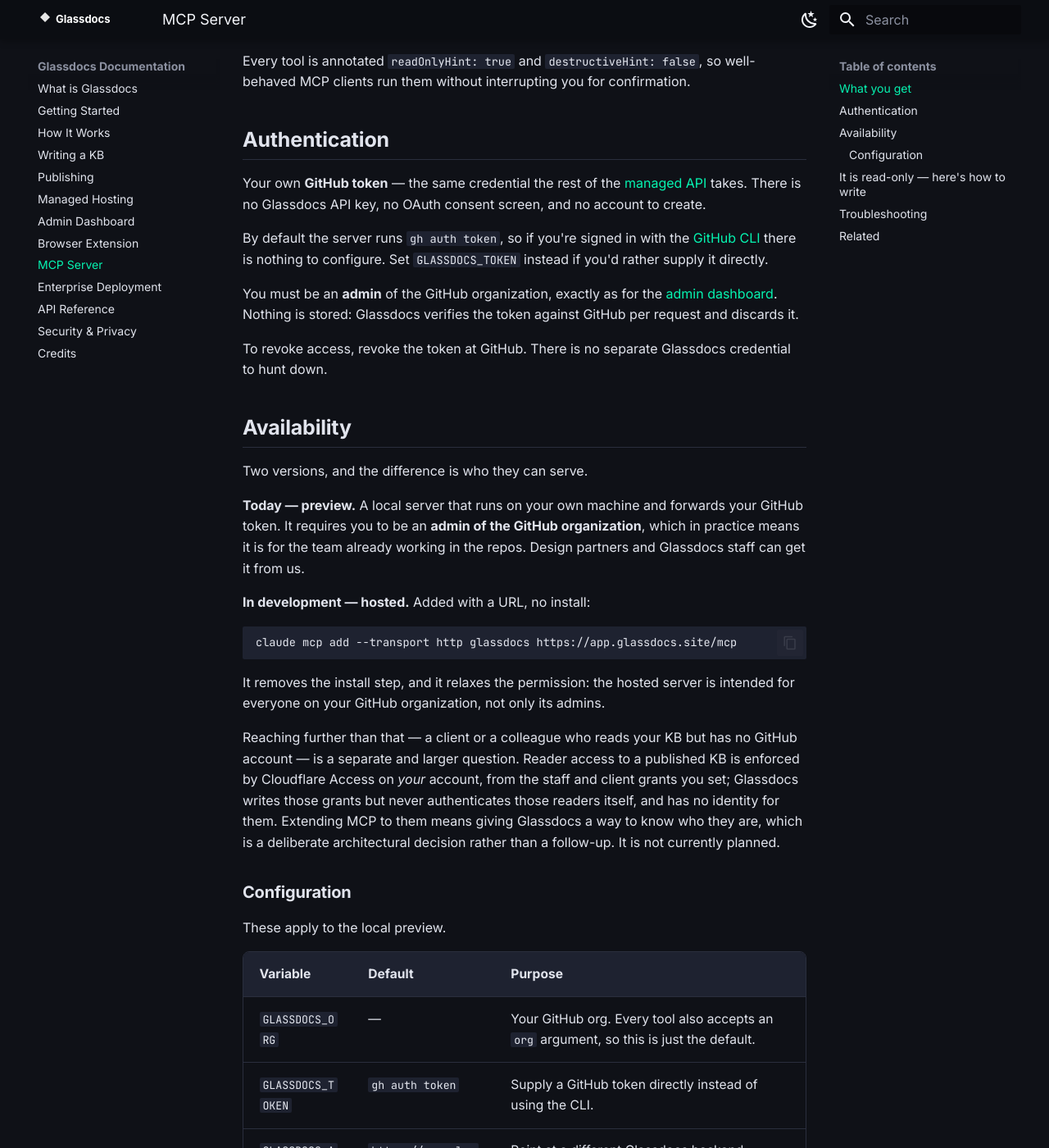
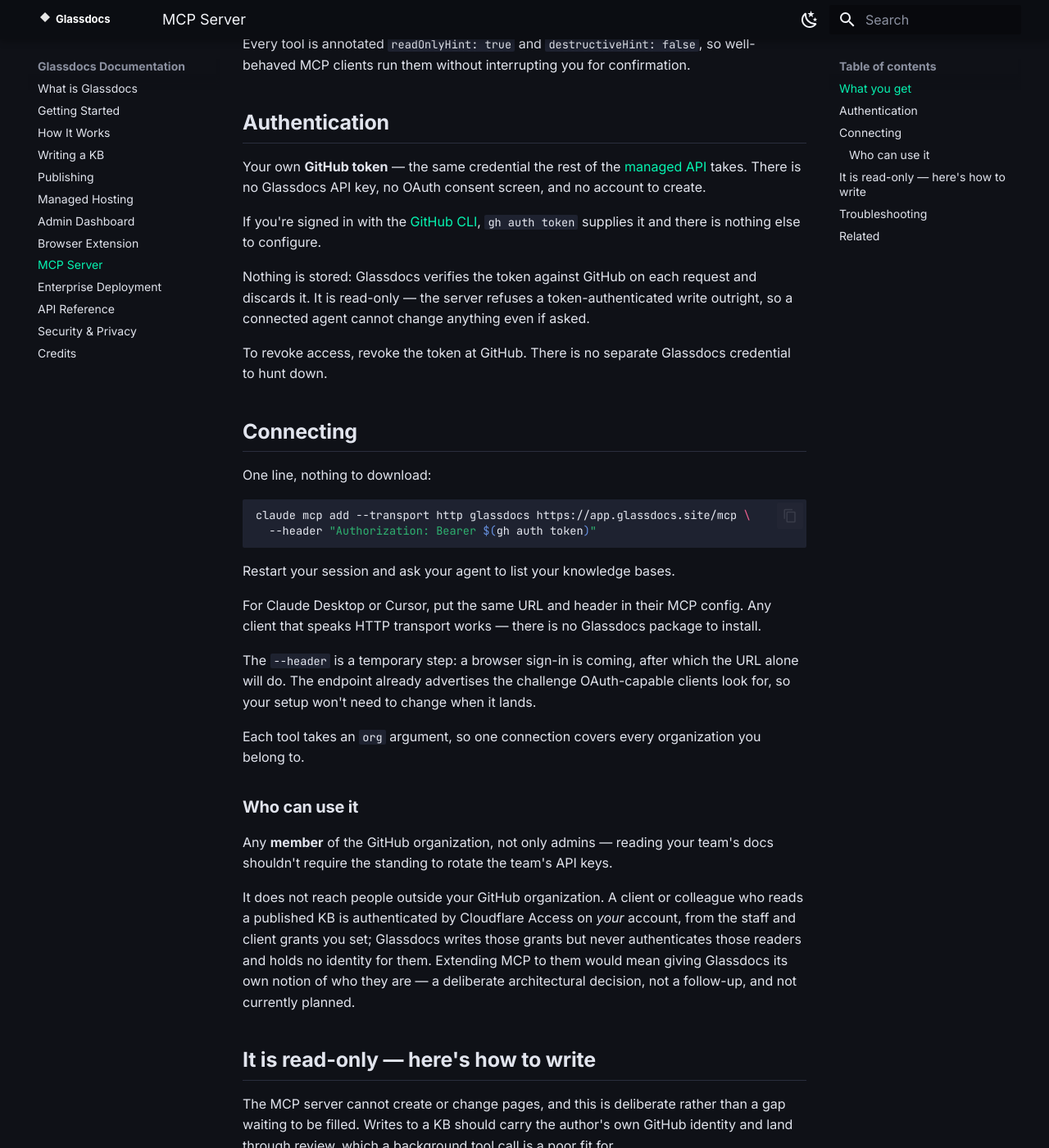
Before and after one commit to Glassdocs/docs, an MkDocs documentation site: the page built from docs/mcp.md, in a window 1280 px wide and 1400 px high, scrolled down 1061 px. Shown: the whole window at 82% size. Built offline with MkDocs 1.6.1 and Material for MkDocs 9.7.7, drawn with Linux system fonts in a browser that asks for light colours; some of the changed text lies outside the part shown.

Commit message:
docs: the hosted MCP server is live, and open to org members
Glassdocs/glassdocs#50 shipped POST /mcp, so this is no longer "in development":
connecting is one line with no download. Per Glassdocs/glassdocs#49 it is open
to any org MEMBER rather than only admins — reading your team's docs shouldn't
require the standing to rotate the team's API keys — and the Authentication
section said admin in two places, which is now wrong.

Dropped the local server's env-var table; it was never the thing readers of this
page could use, and it is now a staff tool.

Kept the honest boundary: this does not reach people outside the GitHub org.
Those readers are authenticated by Cloudflare Access on the customer's own
account, from grants Glassdocs writes but never checks.

Troubleshooting rows replaced with the errors the hosted endpoint actually
returns, and the search cap corrected to 200 — the server-side subrequest
budget, not the local version's 300.

````diff
--- a/docs/mcp.md
+++ b/docs/mcp.md
@@ -5,7 +5,7 @@ The Glassdocs MCP server lets an AI coding agent — Claude Code, Claude Desktop
 It complements the [browser extension](extension.md): the extension is for reading and editing *the page in front of you*, the MCP server is for asking questions *across everything you have*.
 
 !!! info "Availability"
-    In preview for design partners and Glassdocs staff. The hosted version — which needs no install at all, just a URL, and which grants access based on **who may read a KB** rather than requiring GitHub org admin — is in development. See [Availability](#availability).
+    The hosted server is **live** and needs no install — see [Connecting](#connecting). Open to any member of your GitHub organization.
 
 ## What you get
 
@@ -25,37 +25,34 @@ Every tool is annotated `readOnlyHint: true` and `destructiveHint: false`, so we
 
 Your own **GitHub token** — the same credential the rest of the [managed API](api.md) takes. There is no Glassdocs API key, no OAuth consent screen, and no account to create.
 
-By default the server runs `gh auth token`, so if you're signed in with the [GitHub CLI](https://cli.github.com) there is nothing to configure. Set `GLASSDOCS_TOKEN` instead if you'd rather supply it directly.
+If you're signed in with the [GitHub CLI](https://cli.github.com), `gh auth token` supplies it and there is nothing else to configure.
 
-You must be an **admin** of the GitHub organization, exactly as for the [admin dashboard](admin.md). Nothing is stored: Glassdocs verifies the token against GitHub per request and discards it.
+Nothing is stored: Glassdocs verifies the token against GitHub on each request and discards it. It is read-only — the server refuses a token-authenticated write outright, so a connected agent cannot change anything even if asked.
 
 To revoke access, revoke the token at GitHub. There is no separate Glassdocs credential to hunt down.
 
-## Availability
+## Connecting
 
-Two versions, and the difference is who they can serve.
-
-**Today — preview.** A local server that runs on your own machine and forwards your GitHub token. It requires you to be an **admin of the GitHub organization**, which in practice means it is for the team already working in the repos. Design partners and Glassdocs staff can get it from us.
-
-**In development — hosted.** Added with a URL, no install:
+One line, nothing to download:
 
 ```bash
-claude mcp add --transport http glassdocs https://app.glassdocs.site/mcp
+claude mcp add --transport http glassdocs https://app.glassdocs.site/mcp \
+  --header "Authorization: Bearer $(gh auth token)"
 ```
 
-It removes the install step, and it relaxes the permission: the hosted server is intended for everyone on your GitHub organization, not only its admins.
+Restart your session and ask your agent to list your knowledge bases.
 
-Reaching further than that — a client or a colleague who reads your KB but has no GitHub account — is a separate and larger question. Reader access to a published KB is enforced by Cloudflare Access on *your* account, from the staff and client grants you set; Glassdocs writes those grants but never authenticates those readers itself, and has no identity for them. Extending MCP to them means giving Glassdocs a way to know who they are, which is a deliberate architectural decision rather than a follow-up. It is not currently planned.
+For Claude Desktop or Cursor, put the same URL and header in their MCP config. Any client that speaks HTTP transport works — there is no Glassdocs package to install.
 
-### Configuration
+The `--header` is a temporary step: a browser sign-in is coming, after which the URL alone will do. The endpoint already advertises the challenge OAuth-capable clients look for, so your setup won't need to change when it lands.
 
-These apply to the local preview.
+Each tool takes an `org` argument, so one connection covers every organization you belong to.
 
-| Variable | Default | Purpose |
-| --- | --- | --- |
-| `GLASSDOCS_ORG` | — | Your GitHub org. Every tool also accepts an `org` argument, so this is just the default. |
-| `GLASSDOCS_TOKEN` | `gh auth token` | Supply a GitHub token directly instead of using the CLI. |
-| `GLASSDOCS_API` | `https://app.glassdocs.site` | Point at a different Glassdocs backend. |
+### Who can use it
+
+Any **member** of the GitHub organization, not only admins — reading your team's docs shouldn't require the standing to rotate the team's API keys.
+
+It does not reach people outside your GitHub organization. A client or colleague who reads a published KB is authenticated by Cloudflare Access on *your* account, from the staff and client grants you set; Glassdocs writes those grants but never authenticates those readers and holds no identity for them. Extending MCP to them would mean giving Glassdocs its own notion of who they are — a deliberate architectural decision, not a follow-up, and not currently planned.
 
 ## It is read-only — here's how to write
 
@@ -73,11 +70,10 @@ An agent with this MCP server connected can do the second option itself: it read
 | Message | Cause |
 | --- | --- |
 | *the GitHub token is missing, expired, or revoked* | The token isn't reaching the server, or GitHub has invalidated it. Check `gh auth status`. |
-| *you must be an ADMIN of this GitHub org* | MCP access follows dashboard access. Org owners can grant admin. |
-| *No GitHub token* | Neither `GLASSDOCS_TOKEN` nor `gh auth token` produced anything. Run `gh auth login`. |
-| *Couldn't reach https://app.glassdocs.site* | Network or backend problem — the origin is named in the message. |
+| *You must be a member of this GitHub organization* | You aren't in the org you named, or your token can't see that membership. |
+| *Not signed in* | The `Authorization` header isn't reaching the server. Re-add the connection. |
 
-Search reports its own limits: it scans at most 300 pages per query and tells you when it truncated, along with any KB it couldn't read. If a result says it was truncated, narrow it with `repo`.
+Search reports its own limits: it scans at most 200 pages per query and tells you when it truncated, along with any KB it couldn't read. If a result says it was truncated, narrow it with `repo`.
 
 ## Related
 
````
Also changed, not shown: docs/llms-full.txt (+19 -23 lines).
